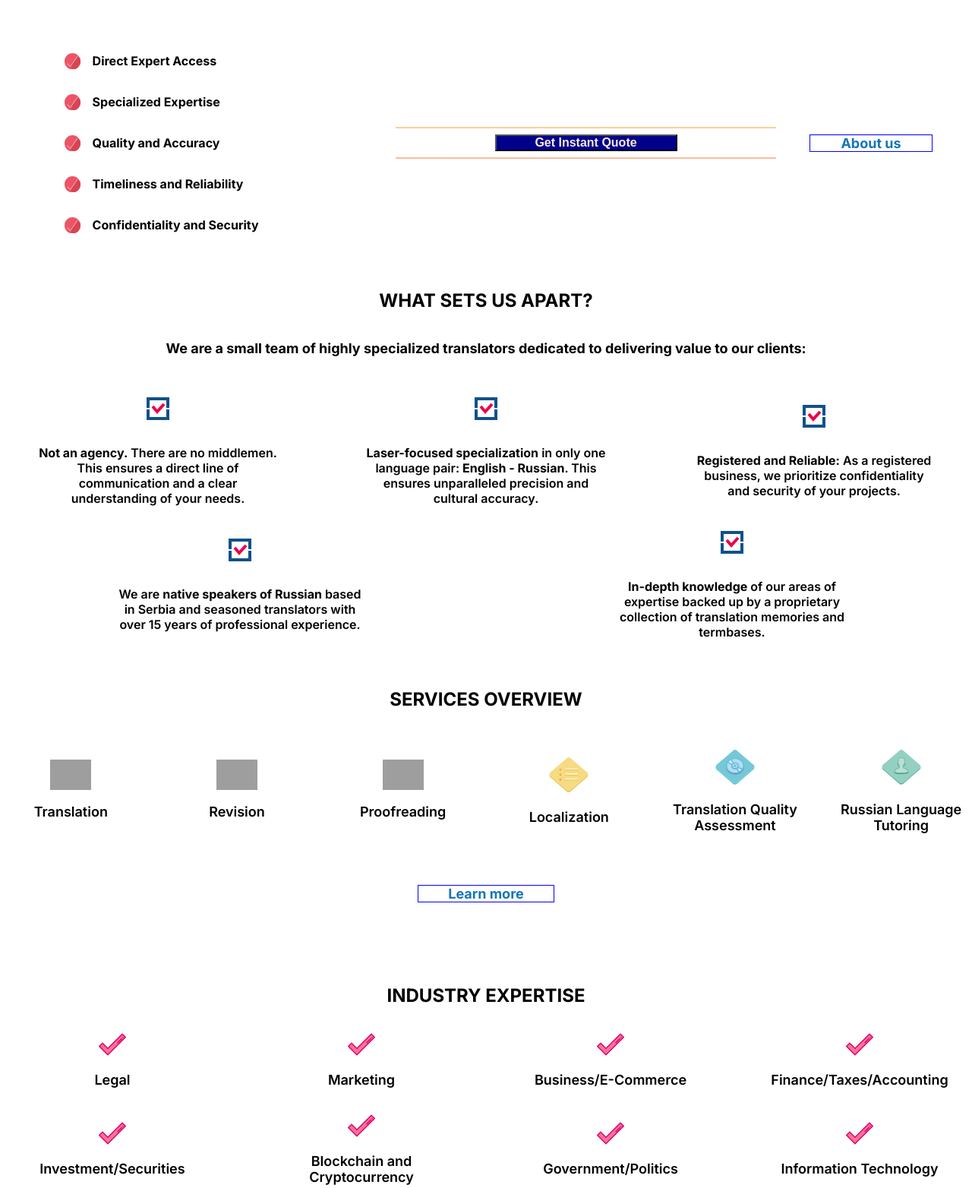
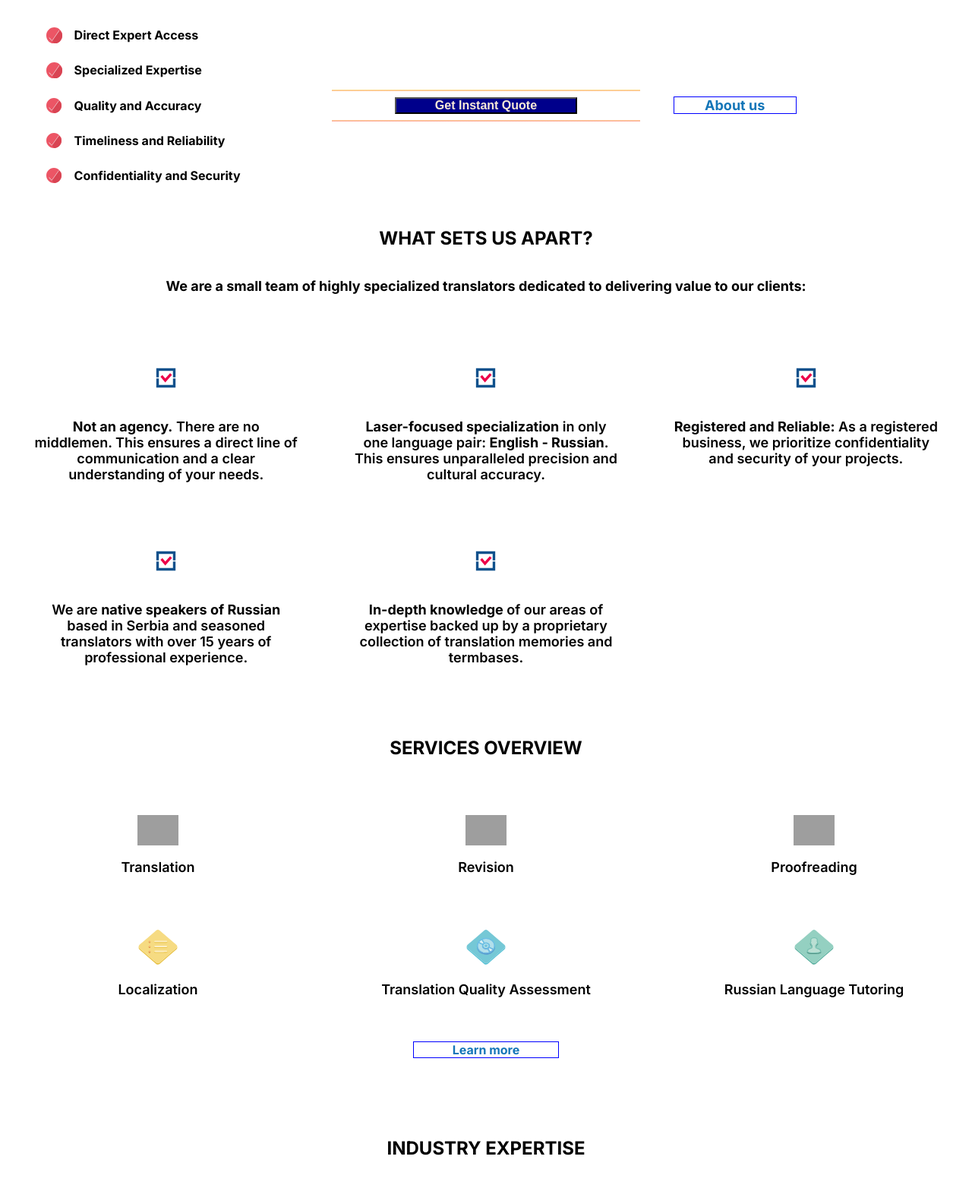
Before and after one commit to GitHubPaulPP/transl_com, an Astro site: page / in a window 1280 px wide. Shown: the part 911-2475 px from the top of the page at 76% size. Built offline with nearby package versions, Linux system fonts and the light colour scheme; Astro itself is replaced by a stand-in of ours; grey boxes are pictures that could not be loaded.

Commit message:
index page rework

```diff
--- a/src/components/Footer.astro
+++ b/src/components/Footer.astro
@@ -44,7 +44,6 @@
 
         <div class="footer-right">
             <p><a href="/about/">About us</a></p>
-            <p><a href="/values/">Core values</a></p>
             <p><a href="#aboutus">Services</a></p>
             <p><a href="#aboutus">Blog</a></p>
             <p><a href="#aboutus">Contact us</a></p>
--- a/src/components/Header.astro
+++ b/src/components/Header.astro
@@ -44,8 +44,8 @@
             <div class="menu-dropdown">
                 <ul class="nav-menu">
                     <li><a href="/about/">About us</a></li>
-                    <li><a href="/values/">Core values</a></li>
-                    <li><a href="#services">Services</a></li>
+                    <li><a href="/values/">Services</a></li>
+                    <li><a href="#services">FAQ</a></li>
                     <li><a href="#blog">Blog</a></li>
                     <li><a href="#contactus">Contact us</a></li>
                 </ul>
@@ -185,7 +185,6 @@
             font-weight: 600;
             padding: 0.9em;
             background-color: snow;
-
         }
 
         .social img {
--- a/src/pages/index.astro
+++ b/src/pages/index.astro
@@ -64,7 +64,7 @@ const description =
 		</h3>
 
 		<section class="set_apart">
-			<div>
+			<div class="not-agency">
 				<img src="/setapart.svg" alt="checked svg" />
 				<p>
 					<strong>Not an agency.</strong> There are no middlemen. This
@@ -72,7 +72,7 @@ const description =
 					of your needs.
 				</p>
 			</div>
-			<div>
+			<div class="laser">
 				<img src="/setapart.svg" alt="checked svg" />
 				<p>
 					<strong>Laser-focused specialization</strong>
@@ -82,7 +82,7 @@ const description =
 					accuracy.
 				</p>
 			</div>
-			<div>
+			<div class="registr">
 				<img src="/setapart.svg" alt="checked svg" />
 				<p>
 					<strong>Registered and Reliable:</strong>
@@ -90,7 +90,7 @@ const description =
 					of your projects.
 				</p>
 			</div>
-			<div>
+			<div class="native">
 				<img src="/setapart.svg" alt="checked svg" />
 				<p>
 					We are <strong> native speakers of Russian</strong> based in
@@ -98,7 +98,7 @@ const description =
 					experience.
 				</p>
 			</div>
-			<div>
+			<div class="in-depth">
 				<img src="/setapart.svg" alt="checked svg" />
 				<p>
 					<strong>In-depth knowledge</strong> of our areas of expertise
@@ -140,10 +140,12 @@ const description =
 					/>Translation Quality Assessment
 				</div>
 
-				<div class="serv-9">
+				<div class="serv-6">
 					<img src="/pers_icon.svg" alt="Tutoring icon" />Russian
 					Language Tutoring
 				</div>
+			</div>
+			<div class="align_button">
 				<div class="button_serv">
 					<a href="/services/">Learn more </a>
 				</div>
@@ -295,29 +297,36 @@ const description =
 		display: flex;
 		flex-direction: column;
 		align-items: center;
-		/* Stacks children vertically by default */
 	}
 
 	.elevate {
-		/* border-image: linear-gradient(#fde68a, #fca5a5) 30; */
-		margin-top: 1em;
-		margin-left: 1em;
-		margin-right: 1em;
-		padding: 0.1em;
+		margin: 1em;
+		padding: 0.5em;
 		text-align: center;
 		font-size: large;
 		line-height: 1.15;
+	}
+
+	.elevate > h1 {
+		font-size: xx-large;
+		padding: 0.5em;
+	}
+
+	.crafted {
+		padding-left: 2em;
+		padding-right: 2em;
+		font-size: large;
 	}
 
 	.vector {
 		margin-top: 2em;
 		margin-bottom: 2em;
 		width: 90%;
-		/* Ensures each container takes the full width of its parent */
 	}
 
 	.vector img {
-		border-radius: 50%;
+		border-radius: 30%;
+		width: 100%;
 	}
 
 	.init {
@@ -332,9 +341,6 @@ const description =
 	}
 
 	.uvp {
-		/* border-image: linear-gradient(#fde68a, #fca5a5) 30; */
-		/* margin: 0.5em; */
-		padding: 0.5em;
 		font-weight: bold;
 		font-size: large;
 		line-height: 1.15;
@@ -359,9 +365,9 @@ const description =
 		display: flex;
 		flex-flow: row;
 		align-items: center;
-		margin: 0.5em;
+		/* margin: 0.5em; */
 		padding: 0.5em;
-		margin-right: 1em;
+		/* margin-right: 1em; */
 	}
 
 	.quote_button {
@@ -379,7 +385,7 @@ const description =
 	}
 
 	.button_about {
-		margin: 2em;
+		margin: 1em;
 		border: 1px solid blue;
 		width: 9em;
 		font-size: large;
@@ -409,26 +415,22 @@ const description =
 
 	.set_apart {
 		display: flex;
-		flex-wrap: wrap;
-		justify-content: space-around;
+		flex-flow: column;
 		align-items: center;
-		gap: 1em;
+		justify-content: center;
+		margin-bottom: 2em;
 	}
 
 	.set_apart > div {
-		display: flex;
-		flex-direction: column;
-		align-items: center;
-		text-align: start;
-		width: 15em;
+		text-align: center;
 		font-weight: 600;
 		font-size: large;
+		padding: 2em;
 	}
 
 	.set_apart > div img {
-		margin-bottom: 1em; /* Space between icon and text */
-		width: 2em; /* Adjust based on your icon size */
-		height: auto;
+		margin-bottom: 1em;
+		width: 2em;
 	}
 
 	.serv_overview {
@@ -439,30 +441,37 @@ const description =
 
 	.serv_ul {
 		display: flex;
-		flex-wrap: wrap;
-		justify-content: space-around; /* Distributes space around items */
-		align-items: center; /* Vertically centers items in their flex container */
-		gap: 2em; /* Adds space between flex items */
+		flex-flow: column;
+		justify-content: center;
+		align-items: center;
+		gap: 2em;
 	}
 
 	.serv_ul > div {
 		display: flex;
 		flex-direction: column;
 		align-items: center;
-		width: 20em;
 		font-weight: 600;
 		font-size: large;
+		padding: 1em;
 	}
 
 	.serv_ul > div img {
-		margin-bottom: 1em; /* Space between icon and text */
-		width: 3em; /* Adjust based on your icon size */
-		height: auto;
+		margin-bottom: 1em;
+		width: 3em;
+	}
+
+	.align_button {
+		display: flex;
+		flex-flow: row;
+		justify-content: center;
 	}
 
 	.button_serv {
 		margin: 2em;
 		border: 1px solid blue;
+		width: 30%;
+		text-align: center;
 	}
 
 	.industry {
@@ -474,10 +483,11 @@ const description =
 
 	.fields {
 		display: flex;
-		flex-wrap: wrap;
-		justify-content: space-around; /* Distributes space around items */
-		align-items: center; /* Vertically centers items in their flex container */
-		gap: 2em; /* Adds space between flex items */
+		flex-flow: column;
+		justify-content: center;
+		align-items: center;
+		gap: 2em;
+		margin-bottom: 3em;
 	}
 
 	.fields > div {
@@ -485,15 +495,13 @@ const description =
 		flex-direction: column;
 		align-items: center;
 		text-align: center;
-		width: 50em; /* Adjust based on your preference */
 		font-weight: 600;
 		font-size: large;
 	}
 
 	.fields > div img {
-		margin-bottom: 1em; /* Space between icon and text */
-		width: 2em; /* Adjust based on your icon size */
-		height: auto;
+		margin-bottom: 1em;
+		width: 2em;
 	}
 
 	.testimonials {
@@ -538,7 +546,7 @@ const description =
 	}
 
 	/* Responsive adjustments */
-	@media (min-width: 36em) {
+	@media (min-width: 36em) and (max-width: 50em) {
 		.testimonial {
 			font-size: 1.2rem;
 			/* Larger font size on tablets and above */
@@ -618,7 +626,7 @@ const description =
 	}
 
 	/* media queries start here */
-	@media (min-width: 36em) {
+	@media (min-width: 36em){
 		main {
 			margin: 0;
 		}
@@ -628,21 +636,19 @@ const description =
 		}
 		/* section expand reach */
 		.main_container {
-			display: flex;
-			flex-direction: row;
-			margin-top: 2em;
+			display: grid;
+			grid-template-columns: repeat(2, 1fr);
 			margin-bottom: 3em;
+			padding: 1em;
 		}
 
 		.elevate {
 			display: flex;
 			flex-flow: column;
-			margin: 0;
+			align-items: center;
 			margin-right: 0.5em;
-			text-align: left;
 			line-height: 1.15;
-			flex: 1.2;
-			text-align: center;
+			max-width: 50em;
 		}
 
 		.elevate > h1 {
@@ -657,13 +663,14 @@ const description =
 		}
 
 		.vector {
-			flex: 1.2;
-			margin: 1em;
-			/* end of section expand reach */
+			padding: 0.5em;
+			margin-left: 1.8em;
+			max-width: 50em;
 		}
 
 		.vector img {
-			border-radius: 50%;
+			border-radius: 30%;
+			width: 100%;
 		}
 
 		/* start of section whats in it */
@@ -672,9 +679,24 @@ const description =
 			text-transform: uppercase;
 		}
 		.sec_container {
-			display: flex;
-			flex-flow: row;
-			padding: 1em;
+			display: grid;
+			grid-template-columns: repeat(3, 1fr);
+			margin: 0.5em;
+		}
+
+		.unordered {
+			grid-column: 1/2;
+			grid-row: 1/2;
+		}
+
+		.quote_button {
+			grid-column: 2/3;
+			grid-row: 1/2;
+		}
+
+		.button_about {
+			grid-column: 3/4;
+			grid-row: 1/2;
 		}
 
 		.uvp {
@@ -702,19 +724,10 @@ const description =
 			background-repeat: no-repeat;
 		}
 
-		.unordered li {
-			display: flex;
-			flex-flow: row;
-			align-items: center;
-			margin: 0.5em;
-			padding: 0.5em;
-		}
-
 		.quote_button {
 			display: flex;
 			flex-flow: row;
 			justify-content: center;
-			flex: 1;
 		}
 
 		.quote {
@@ -747,28 +760,42 @@ const description =
 		}
 
 		.set_apart {
-			display: flex;
-			flex-flow: row wrap;
-			justify-content: space-around;
-			align-items: center;
-			gap: 1em;
-			margin-bottom: 3em;
+			display: grid;
+			grid-template-columns: repeat(3, 1fr);
+			padding: 0.5em;
 		}
 
-		.set_apart > div {
-			display: flex;
-			flex-direction: column;
-			align-items: center;
-			text-align: center;
-			width: 20em;
-			font-weight: 600;
-			font-size: medium;
+		.not-agency {
+			grid-column: 1/2;
+			grid-row: 1/2;
+			height: 100%;
+		}
+		.laser {
+			grid-column: 2/3;
+			grid-row: 1/2;
+			height: 100%;
+		}
+
+		.registr {
+			grid-column: 3/4;
+			grid-row: 1/2;
+			height: 100%;
+		}
+
+		.native {
+			grid-column: 1/2;
+			grid-row: 2/3;
+			height: 100%;
+		}
+
+		.in-depth {
+			grid-column: 2/3;
+			grid-row: 2/3;
+			height: 100%;
 		}
 
 		.set_apart > div img {
-			margin-bottom: 1em; /* Space between icon and text */
-			width: 2em; /* Adjust based on your icon size */
-			height: auto;
+			width: 1.5em;
 		}
 
 		.serv_overview {
@@ -779,27 +806,62 @@ const description =
 		}
 
 		.serv_ul {
-			display: flex;
-			flex-wrap: wrap;
-			justify-content: space-around; /* Distributes space around items */
-			align-items: center; /* Vertically centers items in their flex container */
-			gap: 2em; /* Adds space between flex items */
+			display: grid;
+			grid-template-columns: repeat(3, 1fr);
+			padding: 0.5em;
 		}
 
-		.serv_ul > div {
-			display: flex;
-			flex-direction: column;
-			align-items: center;
-			text-align: center;
-			width: 10em; /* Adjust based on your preference */
-			font-weight: 600;
-			font-size: large;
+		.serv-1 {
+			grid-column: 1/2;
+			grid-row: 1/2;
+			height: 100%;
+		}
+
+		.serv-2 {
+			grid-column: 2/3;
+			grid-row: 1/2;
+			height: 100%;
+		}
+
+		.serv-3 {
+			grid-column: 3/4;
+			grid-row: 1/2;
+			height: 100%;
+		}
+
+		.serv-4 {
+			grid-column: 1/2;
+			grid-row: 2/3;
+			height: 100%;
+		}
+
+		.serv-5 {
+			grid-column: 2/3;
+			grid-row: 2/3;
+			height: 100%;
+		}
+		.serv-6 {
+			grid-column: 3/4;
+			grid-row: 2/3;
+			height: 100%;
 		}
 
 		.serv_ul > div img {
 			margin-bottom: 1em; /* Space between icon and text */
 			width: 3em; /* Adjust based on your icon size */
-			height: auto;
+		}
+
+		.align_button {
+			display: flex;
+			flex-flow: row;
+			justify-content: center;
+		}
+
+		.button_serv {
+			margin: 2em;
+			border: 1px solid blue;
+			width: 15%;
+			text-align: center;
 		}
 
 		.industry {
@@ -810,28 +872,14 @@ const description =
 		}
 
 		.fields {
-			display: flex;
-			flex-flow: row wrap;
-			justify-content: space-around;
-			align-items: center;
-			gap: 2em;
-			margin-top: 2em;
-		}
-
-		.fields > div {
-			display: flex;
-			flex-direction: column;
-			align-items: center;
-			text-align: center;
-			width: 15em; /* Adjust based on your preference */
-			font-weight: 600;
-			font-size: large;
+			display: grid;
+			grid-template-columns: repeat(3, 1fr);
+			padding: 1.3em;
 		}
 
 		.fields > div img {
-			margin-bottom: 1em; /* Space between icon and text */
-			width: 2em; /* Adjust based on your icon size */
-			height: auto;
+			margin-bottom: 1em;
+			width: 2em;
 		}
 
 		.tes_head {
--- a/src/pages/values.astro
+++ /dev/null
@@ -1,126 +0,0 @@
----
-import BaseLayout from "../layouts/BaseLayout.astro";
-
-const title = "Professional English-Russian Translation Service	| Homepage";
-const description =
-    "EngRusTranslate provides English-Russian translation services to help you reach your global clients.";
----
-
-<BaseLayout description={description} title={title}>
-    <main>
-        <h2>
-            The foundational values that inform and direct our
-            every action:
-        </h2>
-
-        <section class="values-main">
-            <div class="value consistent-quality">
-                <span>Consistent quality</span>
-                <p>
-                    Seasoned translators and native speakers proofread your
-                    documents to ensure quality and accuracy
-                </p>
-            </div>
-            <div class="value commitment">
-                <span>Commitment</span>
-                <p>
-                    We are committed to delivering your projects on time, within
-                    budget and above expectations
-                </p>
-            </div>
-            <div class="value transparency">
-                <span>Transparency</span>
-                <p>
-                    You always know what to expect in terms of our capabilities
-                    and turnaround times
-                </p>
-            </div>
-
-            <div class="bulb">
-                <img src="/bulb.svg" class="bulb-svg" alt="" />
-            </div>
-
-            <div class="value integr">
-                <span>Integrity</span>
-                <p>
-                    We are building long-term relationships with clients and
-                    guarantee the utmost security and confidentiality
-                </p>
-            </div>
-            <div class="value trust">
-                <span>Trust</span>
-                <p>
-                    Fostering an environment of trust by being reliable,
-                    consistent and transparent
-                </p>
-            </div>
-        </section>
-    </main>
-</BaseLayout>
-
-<style>
-    .values-main > div {
-        border-radius: 0.5em;
-        padding: 0.5em;
-        margin: 0.5em;
-        border: 2px solid rgb(79 185 227);
-    }
-
-    .values-main {
-        display: grid;
-        grid-template-columns: repeat(2, 1fr);
-        grid-template-rows: 1fr 1fr;
-        gap: 1em;
-    }
-
-    h2 {
-        padding: 0.5em;
-        text-align: center;
-    }
-
-    span {
-        font-weight: 600;
-    }
-
-    .trust {
-        grid-column: 1/3;
-    }
-    .bulb {
-        display: none;
-    }
-    div {
-        text-align: center;
-    }
-
-    @media (min-width: 36em) {
-        .values-main {
-            display: grid;
-            grid-template-columns: repeat(3, 1fr);
-            grid-template-rows: 1fr 1fr 1fr;
-            gap: 2em;
-            margin: 0.5em;
-        }
-
-        .trust {
-            grid-column: 3/4;
-            grid-row: 3/4;
-        }
-
-        .integr {
-            grid-row: 3/4;
-        }
-
-        .bulb-svg {
-            width: 50%;
-            grid-column: 2/3;
-            align-items: center;
-        }
-
-        .bulb {
-            display: block;
-            grid-column: 2/3;
-        }
-
-
-    }
-</style>
```
Also changed, not shown: src/pages/about.astro (+25 -0 lines).
